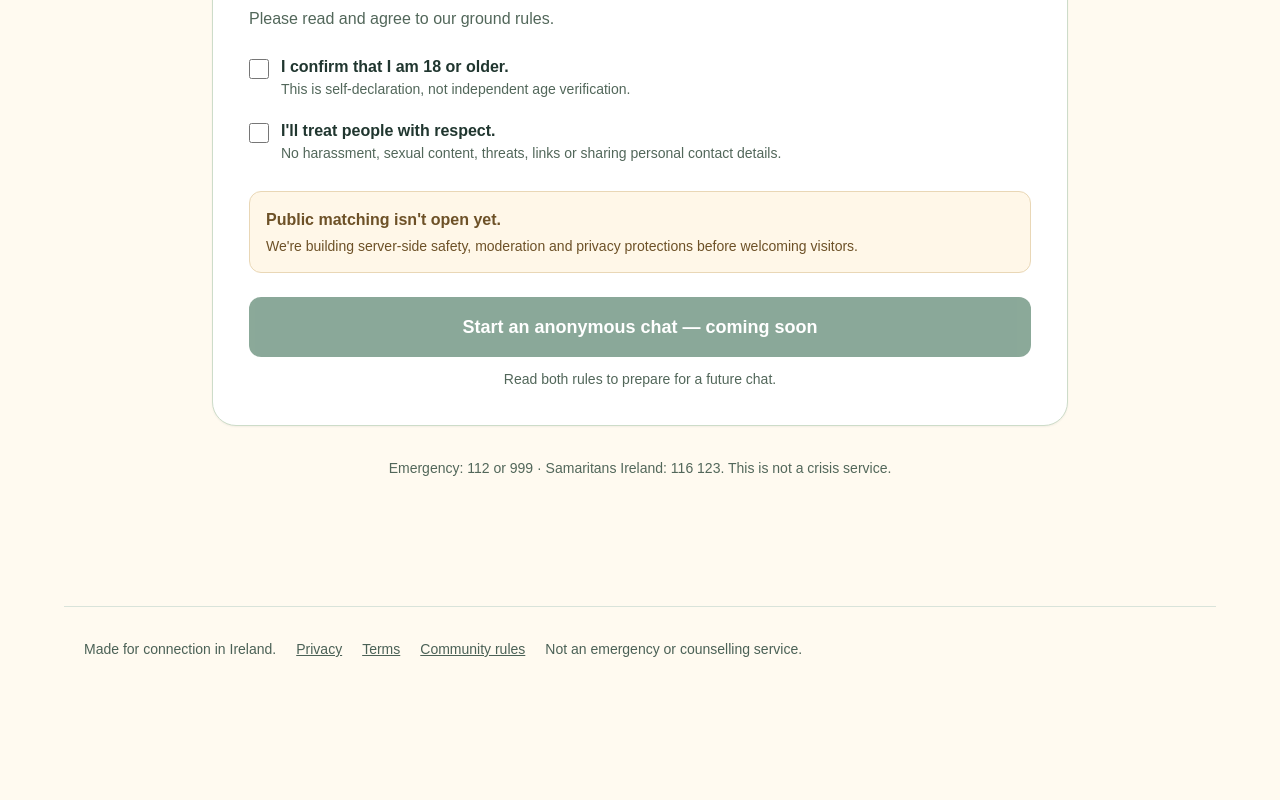
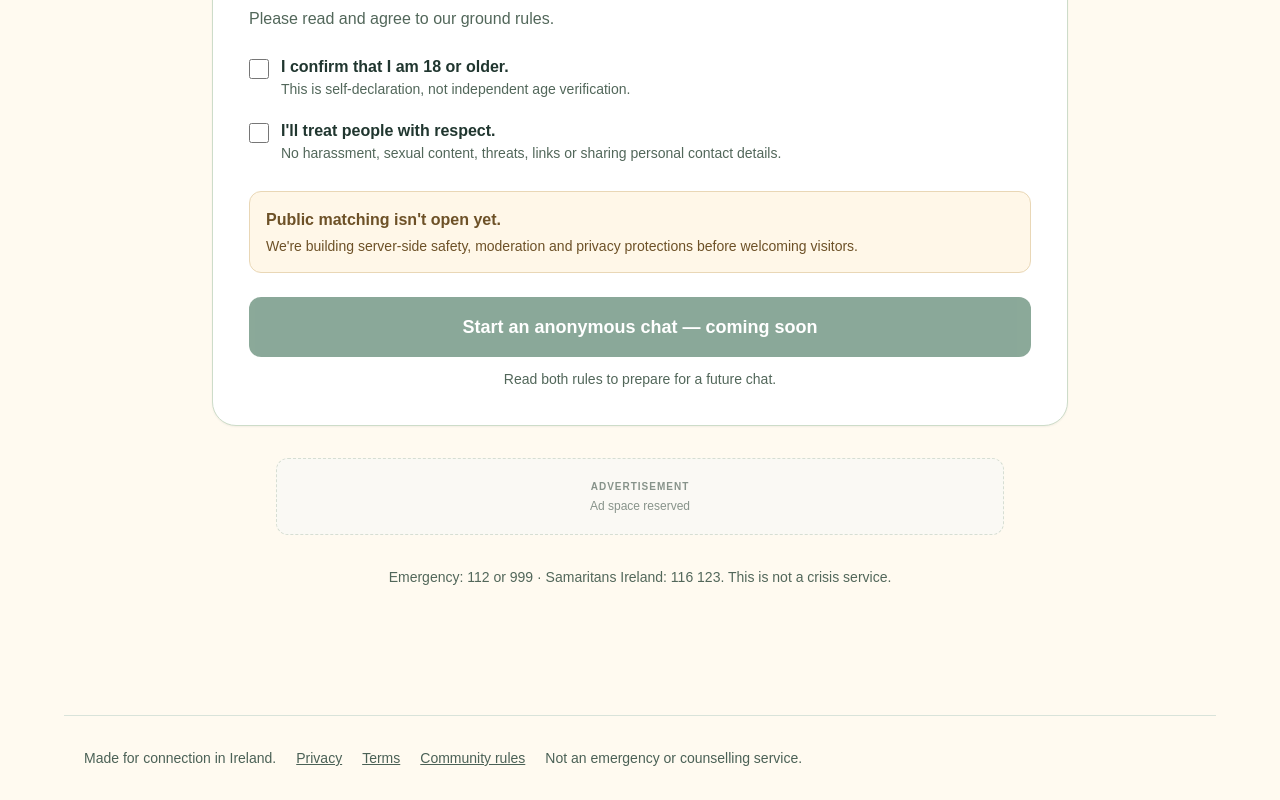
Before and after one commit to Leon-Bishop/lonely-no-longer, a Next.js app in the folder apps/web/: page / in a window 1280 px wide. Shown: the part 507-1307 px from the top of the page. Before the commit the page ends 1198 px from the top, so only its background shows below. Built offline with nearby package versions, Linux system fonts and the light colour scheme.

Commit message:
Add one discreet reserved AdSense placement below welcome form

```diff
--- a/apps/web/app/page.tsx
+++ b/apps/web/app/page.tsx
@@ -16,6 +16,7 @@ export default function Home(){
  <p className="mt-3 text-center text-sm text-[#52675a]">{adult&&kind?'Thanks for reading the rules. Public chat is still closed.':'Read both rules to prepare for a future chat.'}</p>
  </section>
 
+ <aside aria-label="Reserved advertisement space" className="mx-auto mt-8 max-w-[728px] rounded-xl border border-dashed border-[#d6ded3] bg-[#faf9f4] px-4 py-5 text-center"><p className="text-[10px] font-semibold uppercase tracking-widest text-[#87938a]">Advertisement</p><p className="mt-1 text-xs text-[#87938a]">Ad space reserved</p></aside>
  <p className="mt-8 text-center text-sm text-[#52675a]">Emergency: 112 or 999 · Samaritans Ireland: 116 123. This is not a crisis service.</p>
 
  </main>;
```
